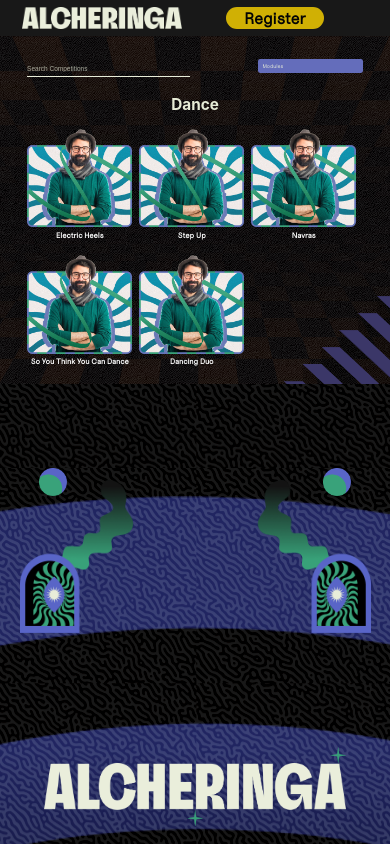
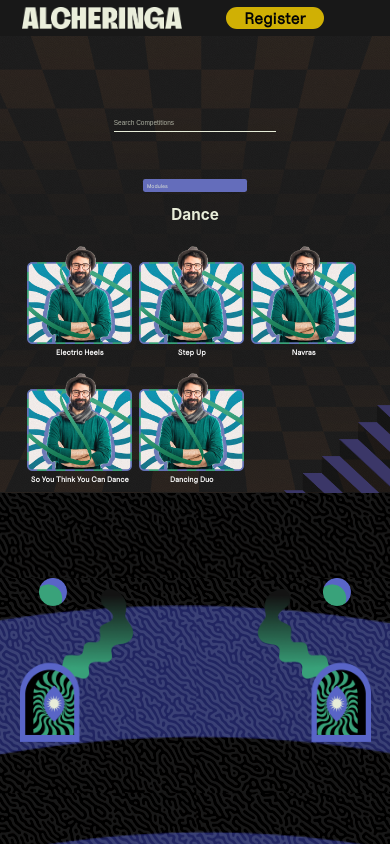
Before and after one commit to DeepakSutradhar26/competition_react, a React (Create React App) app in the folder kartavya/: page /Competitions in a window 390 px wide. Shown: the top 844 px of the page. Built offline with nearby package versions, Linux system fonts and the light colour scheme; the HTML template or start-up script is replaced by a standard one.

Commit message:
everything done

```diff
--- a/kartavya/src/body/body.css
+++ b/kartavya/src/body/body.css
@@ -13,24 +13,18 @@
 .body {
     min-height: 89.11vw;
     width: 100vw;
-    background-image: url('./body_images/bg_c-min.png');
-    background-repeat: no-repeat;
-    background-size: cover;
-    background-position: center;
-    display: flex;
-    flex-direction: column;
+    background-image: url('./body_images/Texture\ Pattern\ \(to\ be\ used\ as\ Color\ Burn\).jpg'),url('./body_images/bg_c-min.png');
+    background-repeat: repeat,repeat;
+    background-size: cover,cover;
+    background-position: center,center;
+    background-blend-mode: multiply;
+    mix-blend-mode: color-burn;
 }
 
-.body::before{
-    content: "";
+.tiles{
+    z-index: 0;
     position: absolute;
-    min-height: 89.11vw;
-    width: 100vw;
-    background: url('./body_images/Texture\ Pattern\ \(to\ be\ used\ as\ Color\ Burn\).jpg'), url('./body_images/top\ black\ overlay\ for\ infinite\ tiles-min.jpg');
-    background-repeat: repeat-y,no-repeat;
-    background-size: cover,cover;
-    background-position: center,center;
-    mix-blend-mode: color-burn;
+    -webkit-box-reflect: below;
 }
 
 .search_box {
@@ -130,18 +124,24 @@
     width: 4vw;
 }
 
+.list_container{
+    position: absolute;
+    top: 15vw;
+    right: 5.80vw;
+    height: 42.28vw;
+
+}
+
 .list {
     background: var(--color-db);
     height: 33.88vw;
     width: 26.87vw;
     position: absolute;
-    top: 19.5vw;
-    right: 5.80vw;
+    top: 5.5vw;
     box-sizing: border-box;
     display: none;
     align-items: center;
     border-radius: 0.55vw;
-    border: 2px solid red;
 }
 
 .list_active {
@@ -217,18 +217,18 @@
     width: 100vw;
     display: flex;
     justify-content: center;
-    align-items: center;
+    align-items: end;
 }
 
-.item_box::before {
+.item_box::after {
     content: '';
     min-height: 69.12vw;
     width: 100vw;
-    background-image: url('./body_images/Stairs.png');
+    background-image:url('./body_images/Stairs.png');
+    background-repeat: no-repeat;
     background-size: cover;
-    background-repeat: no-repeat;
     background-position: 46.2vw 13.8vw;
-    z-index: 1;
+    z-index: 0;
     mix-blend-mode: normal;
     position: absolute;
     animation-name: stairs;
@@ -239,11 +239,11 @@
 
 @keyframes stairs {
     0% {
-        background-position: 46.2vw 13.8vw;
+    background-position: 46.2vw 13.8vw;
     }
 
     100% {
-        background-position: 60.48vw 0.7vw;
+    background-position:60.48vw 0.7vw;
     }
 }
 
--- a/kartavya/src/body/body.jsx
+++ b/kartavya/src/body/body.jsx
@@ -2,8 +2,9 @@ import './body.css';
 import './mobile_body.css';
 import { useState } from 'react';
 import React from 'react';
-import info from './data_2.js';
+import info from './data.js';
 import titledata from './title.js';
+import stairs from './body_images/Stairs.png';
 
 const Body = () => {
 
@@ -15,33 +16,33 @@ const Body = () => {
 
     const [array, setArray] = useState([{
         key: 1,
-        category:"Dance",
+        category: "Dance",
         img: './body_images/Group 1000004203.png',
-        comp_name:"Electric Heels"
+        comp_name: "Electric Heels"
     },
     {
         key: 2,
-        category:"Dance",
+        category: "Dance",
         img: './body_images/Group 1000004203.png',
-        comp_name:"Step Up"
+        comp_name: "Step Up"
     },
     {
         key: 3,
-        category:"Dance",
+        category: "Dance",
         img: './body_images/Group 1000004203.png',
-        comp_name:"Navras"
+        comp_name: "Navras"
     },
     {
         key: 4,
-        category:"Dance",
+        category: "Dance",
         img: './body_images/Group 1000004203.png',
         comp_name: "So You Think You Can Dance"
     },
     {
         key: 5,
-        category:"Dance",
+        category: "Dance",
         img: './body_images/Group 1000004203.png',
-        comp_name:"Dancing Duo"
+        comp_name: "Dancing Duo"
     }])
 
     const handleClick = () => {
@@ -52,16 +53,16 @@ const Body = () => {
         setValue(event.target.value);
         const keyword = event.target.value;
 
-        if(keyword !==""){
-            const result = info.filter((user)=>{
+        if (keyword !== "") {
+            const result = info.filter((user) => {
                 return user.comp_name.toLowerCase().startsWith(keyword.toLowerCase());
             });
-            setArray(result.slice(0,6));
+            setArray(result.slice(0, 6));
 
-            const result_2 = titledata.filter((user_2)=>{
+            const result_2 = titledata.filter((user_2) => {
                 return user_2.toLowerCase().startsWith(keyword.toLowerCase());
             })
-            setTitle(result_2.slice(0,1));
+            setTitle(result_2.slice(0, 1));
         }
     }
 
@@ -69,8 +70,8 @@ const Body = () => {
 
         var total = [];
 
-        for(let i=0;i<info.length;i++){
-            if(info[i].category == val){
+        for (let i = 0; i < info.length; i++) {
+            if (info[i].category == val) {
                 total.push(info[i]);
                 setTitle([info[i].category]);
             }
@@ -86,6 +87,7 @@ const Body = () => {
                         <input className='search' type="text" placeholder='Search Competitions' value={value} onChange={e => onChange(e)} />
                         <div className='fa-solid fa-magnifying-glass'></div>
                     </form>
+                    <div className="list_container">
                         <div className="modules" onClick={handleClick}>
                             <p>Modules</p>
                             <div className="small_box">
@@ -110,16 +112,18 @@ const Body = () => {
                         </div>
                     </div>
                 </div>
+            </div>
             <div className="title">
                 {title.map((capital) => (<h2>{capital}</h2>))}
             </div>
             <div className="item_box" >
                 <div className="item_container">
                     {array.map((arr) => {
-                    return(<div className="icon">
+                        return (<div className="icon">
                             <img src={arr.img} className='iconsIMG' />
                             <p className='icon_text'>{arr.comp_name}</p>
-                    </div>)})}
+                        </div>)
+                    })}
                 </div>
             </div>
         </div>
--- a/kartavya/src/body/data.js
+++ b/kartavya/src/body/data.js
@@ -1,29 +1,290 @@
+const info = [{
+    key: 1,
+    category:"Dance",
+    img: './body_images/Group 1000004203.png',
+    comp_name:"Electric Heels"
+},
+{
+    key: 2,
+    category:"Dance",
+    img: './body_images/Group 1000004203.png',
+    comp_name:"Step Up"
+},
+{
+    key: 3,
+    category:"Dance",
+    img: './body_images/Group 1000004203.png',
+    comp_name:"Navras"
+},
+{
+    key: 4,
+    category:"Dance",
+    img: './body_images/Group 1000004203.png',
+    comp_name: "So You Think You Can Dance"
+},
+{
+    key: 5,
+    category:"Dance",
+    img: './body_images/Group 1000004203.png',
+    comp_name:"Dancing Duo"
+},
+{
+    key: 7,
+    category:"Vogue Nation",
+    img: './body_images/Group 1000004203.png',
+    comp_name:"Haute Couture"
+},
+{
+    key: 8,
+    category:"Vogue Nation",
+    img: './body_images/Group 1000004203.png',
+    comp_name:"States of Dress"
+},
+{
+    key: 9,
+    category:"Vogue Nation",
+    img: './body_images/Group 1000004203.png',
+    comp_name:"Glamour Nova"
+},
+{
+    key: 10,
+    category:"Class Apart",
+    img: './body_images/Group 1000004203.png',
+    comp_name:"Rap Battle"
+},
+{
+    key: 11,
+    category:"Class Apart",
+    img: './body_images/Group 1000004203.png',
+    comp_name:"BeatBash"
+},
+{
+    key: 12,
+    category:"Class Apart",
+    img: './body_images/Group 1000004203.png',
+    comp_name:"Rock-o-phonix"
+},
+{
+    key: 13,
+    category:"Class Apart",
+    img: './body_images/Group 1000004203.png',
+    comp_name:"Mr & Ms Alcheringa"
+},
+{
+    key: 14,
+    category:"Class Apart",
+    img: './body_images/Group 1000004203.png',
+    comp_name: "Crossfade"
+},
+{
+    key: 15,
+    category:"Class Apart",
+    img: './body_images/Group 1000004203.png',
+    comp_name:"Alcher Con"
+},
+{
+    key: 16,
+    category:"Music",
+    img: './body_images/Group 1000004203.png',
+    comp_name:"Voice of Alcheringa"
+},
+{
+    key: 17,
+    category:"Music",
+    img: './body_images/Group 1000004203.png',
+    comp_name:"Unplugged"
+},
+{
+    key: 18,
+    category:"Literary",
+    img: './body_images/Group 1000004203.png',
+    comp_name:"Parliamentary Debate"
+},
+{
+    key: 19,
+    category:"Literary",
+    img: './body_images/Group 1000004203.png',
+    comp_name:"Poetry Slam-Hindi"
+},
+{
+    key: 20,
+    category:"Literary",
+    img: './body_images/Group 1000004203.png',
+    comp_name:"Poetry Slam-English"
+},
+{
+    key: 21,
+    category:"Literary",
+    img: './body_images/Group 1000004203.png',
+    comp_name:"Zephyr"
+},
+{
+    key: 22,
+    category:"Literary",
+    img: './body_images/Group 1000004203.png',
+    comp_name:"Mehfil-e-Alcheringa"
+},
+{
+    key: 24,
+    category:"Art Talkies",
+    img: './body_images/Group 1000004203.png',
+    comp_name:"Live Sketching"
+},
+{
+    key: 25,
+    category:"Art Talkies",
+    img: './body_images/Group 1000004203.png',
+    comp_name:"Clay Modelling"
+},
+{
+    key: 26,
+    category:"Art Talkies",
+    img: './body_images/Group 1000004203.png',
+    comp_name:"Who is it?"
+},
+{
+    key: 27,
+    category:"Art Talkies",
+    img: './body_images/Group 1000004203.png',
+    comp_name:"Ink the tee"
+},
+{
+    key: 28,
+    category:"Art Talkies",
+    img: './body_images/Group 1000004203.png',
+    comp_name:"Face Art"
+},
+{
+    key: 29,
+    category:"Art Talkies",
+    img: './body_images/Group 1000004203.png',
+    comp_name:"Rangoli"
+},
+{
+    key: 30,
+    category:"Art Talkies",
+    img: './body_images/Group 1000004203.png',
+    comp_name:"Graffiti"
+},
+{
+    key: 31,
+    category:"Digital Dexterity",
+    img: './body_images/Group 1000004203.png',
+    comp_name:"Alcher Diva/Hunk"
+},
+{
+    key: 32,
+    category:"Digital Dexterity",
+    img: './body_images/Group 1000004203.png',
+    comp_name:"Doodle Pad"
+},
+{
+    key: 33,
+    category:"Digital Dexterity",
+    img: './body_images/Group 1000004203.png',
+    comp_name:"Custom Brush"
+},
+{
+    key: 34,
+    category:"Lights Camera Action",
+    img: './body_images/Group 1000004203.png',
+    comp_name:"Just reel it"
+},
+{
+    key: 35,
+    category:"Lights Camera Action",
+    img: './body_images/Group 1000004203.png',
+    comp_name:"Vlog Verse"
+},
+{
+    key: 37,
+    category:"Lights Camera Action",
+    img: './body_images/Group 1000004203.png',
+    comp_name:"Director's Cut"
+},
+{
+    key: 38,
+    category:"Lights Camera Action",
+    img: './body_images/Group 1000004203.png',
+    comp_name:"Snapthrillz"
+},
+{
+    key: 39,
+    category:"Sports",
+    img: './body_images/Group 1000004203.png',
+    comp_name:"5 on 5 Football"
+},
+{
+    key: 40,
+    category:"Sports",
+    img: './body_images/Group 1000004203.png',
+    comp_name:"Arm Wrestling"
+},
+{
+    key: 41,
+    category:"Sports",
+    img: './body_images/Group 1000004203.png',
+    comp_name:"Gully Cricket"
+},
+{
+    key: 42,
+    category:"Sports",
+    img: './body_images/Group 1000004203.png',
+    comp_name:"3 vs 3 Basketball"
+},
+{
+    key: 43,
+    category:"Sports",
+    img: './body_images/Group 1000004203.png',
+    comp_name:"3 vs 3 Volleyball"
+},
+{
+    key: 44,
+    category:"Quiz",
+    img: './body_images/Group 1000004203.png',
+    comp_name:"Genral Quiz"
+},
+{
+    key: 45,
+    category:"Quiz",
+    img: './body_images/Group 1000004203.png',
+    comp_name:"Buisness Quiz"
+},
+{
+    key: 46,
+    category:"Quiz",
+    img: './body_images/Group 1000004203.png',
+    comp_name:"Comic Quiz"
+},
+{
+    key: 47,
+    category:"Quiz",
+    img: './body_images/Group 1000004203.png',
+    comp_name:"Sports Quiz"
+},
+{
+    key: 48,
+    category:"Drama",
+    img: './body_images/Group 1000004203.png',
+    comp_name:"Theatrix"
+},
+{
+    key: 49,
+    category:"Drama",
+    img: './body_images/Group 1000004203.png',
+    comp_name:"Halla Bol"
+},
+{
+    key: 50,
+    category:"Drama",
+    img: './body_images/Group 1000004203.png',
+    comp_name:"Monodrama"
+},
+{
+    key: 51,
+    category:"Critical Damage",
+    img: './body_images/Group 1000004203.png',
+    comp_name:"Critical Damage"
+}];
 
-
-const data = [
-    { title: ["Dance"], key: 0,
-    img:['./body_images/Group 1000004203.png','./body_images/Group 1000004203.png','./body_images/Group 1000004203.png','./body_images/Group 1000004203.png','./body_images/Group 1000004203.png']
-    ,icons: ["Electric Heels", "Step Up", "Navras", "So You Think You Can Dance", "Dancing Duo"] },
-    { title: ["Vogue Nation"], key: 1,img:['./body_images/Group 1000004203.png','./body_images/Group 1000004203.png','./body_images/Group 1000004203.png']
-    ,icons: ["Haute Couture", "States of Dress", "Glamour Nova"] },
-    { title: ["Class Apart"], key: 2,img:['./body_images/Group 1000004203.png','./body_images/Group 1000004203.png','./body_images/Group 1000004203.png','./body_images/Group 1000004203.png','./body_images/Group 1000004203.png','./body_images/Group 1000004203.png']
-     ,icons: ["Rap Battle", "BeatBash", "Rock-o-phonix", "Mr & Ms Alcheringa", "Crossfade", "Alcher Con"] },
-    { title: ["Music"], key: 3,img:['./body_images/Group 1000004203.png','./body_images/Group 1000004203.png']
-    ,icons: ["Voice of Alcheringa", "Unplugged"] },
-    { title: ["Literary"], key: 4,img:['./body_images/Group 1000004203.png','./body_images/Group 1000004203.png','./body_images/Group 1000004203.png','./body_images/Group 1000004203.png','./body_images/Group 1000004203.png']
-     ,icons: ["Parliamentary Debate", "Poetry Slam-Hindi", "Poetry Slam-English", "Zephyr", "Mehfil-e-Alcheringa"] },
-    { title: ["Art Talkies"], key: 5,img:['./body_images/Group 1000004203.png','./body_images/Group 1000004203.png','./body_images/Group 1000004203.png','./body_images/Group 1000004203.png','./body_images/Group 1000004203.png','./body_images/Group 1000004203.png','./body_images/Group 1000004203.png']
-     ,icons: ["Live Sketching", "Clay Modelling", "Who is it?", "Ink the tee", "Face Art", "Rangoli", "Graffiti"] },
-    { title: ["Digital Dexterity"], key: 6,img:['./body_images/Group 1000004203.png','./body_images/Group 1000004203.png','./body_images/Group 1000004203.png']
-     ,icons: ["Alcher Diva/Hunk", "Doodle Pad", "Custom Brush"] },
-    { title: ["Lights Camera Action"], key: 7,img:['./body_images/Group 1000004203.png','./body_images/Group 1000004203.png','./body_images/Group 1000004203.png','./body_images/Group 1000004203.png']
-     ,icons: ["Just reel it", "Vlog Verse", "Director's Cut", "Snapthrillz"] },
-    { title: ["Sports"], key: 8,img:['./body_images/Group 1000004203.png','./body_images/Group 1000004203.png','./body_images/Group 1000004203.png','./body_images/Group 1000004203.png','./body_images/Group 1000004203.png']
-     ,icons: ["5 on 5 Football", "Arm Wrestling", "Gully Cricket", "3 vs 3 Basketball", "3 vs 3 Volleyball"] },
-    { title: ["Quiz"], key: 9,img:['./body_images/Group 1000004203.png','./body_images/Group 1000004203.png','./body_images/Group 1000004203.png','./body_images/Group 1000004203.png']
-     ,icons: ["Genral Quiz", "Buisness Quiz", "Comic Quiz", "Sports Quiz"] },
-    { title: ["Drama"], key: 10,img:['./body_images/Group 1000004203.png','./body_images/Group 1000004203.png','./body_images/Group 1000004203.png'] ,icons: ["Theatrix", "Halla Bol", "Monodrama"] },
-    { title: ["Critical Damage"], key: 11,img:['./body_images/Group 1000004203.png']
-     ,icons: ["Critical Damage"] }];
-
-export default data;
+export default info;
--- a/kartavya/src/body/data_2.js
+++ /dev/null
@@ -1,290 +0,0 @@
-const info = [{
-    key: 1,
-    category:"Dance",
-    img: './body_images/Group 1000004203.png',
-    comp_name:"Electric Heels"
-},
-{
-    key: 2,
-    category:"Dance",
-    img: './body_images/Group 1000004203.png',
-    comp_name:"Step Up"
-},
-{
-    key: 3,
-    category:"Dance",
-    img: './body_images/Group 1000004203.png',
-    comp_name:"Navras"
-},
-{
-    key: 4,
-    category:"Dance",
-    img: './body_images/Group 1000004203.png',
-    comp_name: "So You Think You Can Dance"
-},
-{
-    key: 5,
-    category:"Dance",
-    img: './body_images/Group 1000004203.png',
-    comp_name:"Dancing Duo"
-},
-{
-    key: 7,
-    category:"Vogue Nation",
-    img: './body_images/Group 1000004203.png',
-    comp_name:"Haute Couture"
-},
-{
-    key: 8,
-    category:"Vogue Nation",
-    img: './body_images/Group 1000004203.png',
-    comp_name:"States of Dress"
-},
-{
-    key: 9,
-    category:"Vogue Nation",
-    img: './body_images/Group 1000004203.png',
-    comp_name:"Glamour Nova"
-},
-{
-    key: 10,
-    category:"Class Apart",
-    img: './body_images/Group 1000004203.png',
-    comp_name:"Rap Battle"
-},
-{
-    key: 11,
-    category:"Class Apart",
-    img: './body_images/Group 1000004203.png',
-    comp_name:"BeatBash"
-},
-{
-    key: 12,
-    category:"Class Apart",
-    img: './body_images/Group 1000004203.png',
-    comp_name:"Rock-o-phonix"
-},
-{
-    key: 13,
-    category:"Class Apart",
-    img: './body_images/Group 1000004203.png',
-    comp_name:"Mr & Ms Alcheringa"
-},
-{
-    key: 14,
-    category:"Class Apart",
-    img: './body_images/Group 1000004203.png',
-    comp_name: "Crossfade"
-},
-{
-    key: 15,
-    category:"Class Apart",
-    img: './body_images/Group 1000004203.png',
-    comp_name:"Alcher Con"
-},
-{
-    key: 16,
-    category:"Music",
-    img: './body_images/Group 1000004203.png',
-    comp_name:"Voice of Alcheringa"
-},
-{
-    key: 17,
-    category:"Music",
-    img: './body_images/Group 1000004203.png',
-    comp_name:"Unplugged"
-},
-{
-    key: 18,
-    category:"Literary",
-    img: './body_images/Group 1000004203.png',
-    comp_name:"Parliamentary Debate"
-},
-{
-    key: 19,
-    category:"Literary",
-    img: './body_images/Group 1000004203.png',
-    comp_name:"Poetry Slam-Hindi"
-},
-{
-    key: 20,
-    category:"Literary",
-    img: './body_images/Group 1000004203.png',
-    comp_name:"Poetry Slam-English"
-},
-{
-    key: 21,
-    category:"Literary",
-    img: './body_images/Group 1000004203.png',
-    comp_name:"Zephyr"
-},
-{
-    key: 22,
-    category:"Literary",
-    img: './body_images/Group 1000004203.png',
-    comp_name:"Mehfil-e-Alcheringa"
-},
-{
-    key: 24,
-    category:"Art Talkies",
-    img: './body_images/Group 1000004203.png',
-    comp_name:"Live Sketching"
-},
-{
-    key: 25,
-    category:"Art Talkies",
-    img: './body_images/Group 1000004203.png',
-    comp_name:"Clay Modelling"
-},
-{
-    key: 26,
-    category:"Art Talkies",
-    img: './body_images/Group 1000004203.png',
-    comp_name:"Who is it?"
-},
-{
-    key: 27,
-    category:"Art Talkies",
-    img: './body_images/Group 1000004203.png',
-    comp_name:"Ink the tee"
-},
-{
-    key: 28,
-    category:"Art Talkies",
-    img: './body_images/Group 1000004203.png',
-    comp_name:"Face Art"
-},
-{
-    key: 29,
-    category:"Art Talkies",
-    img: './body_images/Group 1000004203.png',
-    comp_name:"Rangoli"
-},
-{
-    key: 30,
-    category:"Art Talkies",
-    img: './body_images/Group 1000004203.png',
-    comp_name:"Graffiti"
-},
-{
-    key: 31,
-    category:"Digital Dexterity",
-    img: './body_images/Group 1000004203.png',
-    comp_name:"Alcher Diva/Hunk"
-},
-{
-    key: 32,
-    category:"Digital Dexterity",
-    img: './body_images/Group 1000004203.png',
-    comp_name:"Doodle Pad"
-},
-{
-    key: 33,
-    category:"Digital Dexterity",
-    img: './body_images/Group 1000004203.png',
-    comp_name:"Custom Brush"
-},
-{
-    key: 34,
-    category:"Lights Camera Action",
-    img: './body_images/Group 1000004203.png',
-    comp_name:"Just reel it"
-},
-{
-    key: 35,
-    category:"Lights Camera Action",
-    img: './body_images/Group 1000004203.png',
-    comp_name:"Vlog Verse"
-},
-{
-    key: 37,
-    category:"Lights Camera Action",
-    img: './body_images/Group 1000004203.png',
-    comp_name:"Director's Cut"
-},
-{
-    key: 38,
-    category:"Lights Camera Action",
-    img: './body_images/Group 1000004203.png',
-    comp_name:"Snapthrillz"
-},
-{
-    key: 39,
-    category:"Sports",
-    img: './body_images/Group 1000004203.png',
-    comp_name:"5 on 5 Football"
-},
-{
-    key: 40,
-    category:"Sports",
-    img: './body_images/Group 1000004203.png',
-    comp_name:"Arm Wrestling"
-},
-{
-    key: 41,
-    category:"Sports",
-    img: './body_images/Group 1000004203.png',
-    comp_name:"Gully Cricket"
-},
-{
-    key: 42,
-    category:"Sports",
-    img: './body_images/Group 1000004203.png',
-    comp_name:"3 vs 3 Basketball"
-},
-{
-    key: 43,
-    category:"Sports",
-    img: './body_images/Group 1000004203.png',
-    comp_name:"3 vs 3 Volleyball"
-},
-{
-    key: 44,
-    category:"Quiz",
-    img: './body_images/Group 1000004203.png',
-    comp_name:"Genral Quiz"
-},
-{
-    key: 45,
-    category:"Quiz",
-    img: './body_images/Group 1000004203.png',
-    comp_name:"Buisness Quiz"
-},
-{
-    key: 46,
-    category:"Quiz",
-    img: './body_images/Group 1000004203.png',
-    comp_name:"Comic Quiz"
-},
-{
-    key: 47,
-    category:"Quiz",
-    img: './body_images/Group 1000004203.png',
-    comp_name:"Sports Quiz"
-},
-{
-    key: 48,
-    category:"Drama",
-    img: './body_images/Group 1000004203.png',
-    comp_name:"Theatrix"
-},
-{
-    key: 49,
-    category:"Drama",
-    img: './body_images/Group 1000004203.png',
-    comp_name:"Halla Bol"
-},
-{
-    key: 50,
-    category:"Drama",
-    img: './body_images/Group 1000004203.png',
-    comp_name:"Monodrama"
-},
-{
-    key: 51,
-    category:"Critical Damage",
-    img: './body_images/Group 1000004203.png',
-    comp_name:"Critical Damage"
-}];
-
-export default info;
--- a/kartavya/src/body/mobile_body.css
+++ b/kartavya/src/body/mobile_body.css
@@ -1,16 +1,18 @@
-@media (max-width: 1024px) {
-  .list {
+@media (max-width: 700px) {
+
+  .list_container{
+    position: absolute;
+    top: 21.2vh;
     right: auto;
-    top: 20vh !important;
-  }
+}
 
-  .search-box{
+  .search_box{
     height: 20vh;
   }
 
-  .container-1 {
+  .container_1 {
     flex-direction: column;
-    height: 20vh;
+    height: 20vh !important;
     justify-content: space-evenly;
   }
 
--- a/kartavya/src/footer/mobile_footer.css
+++ b/kartavya/src/footer/mobile_footer.css
@@ -5,7 +5,7 @@
 }
 
 
-@media (max-width: 1024px){
+@media (orientation: portrait){
     .navbar_footer{
        height: 10vh;
        z-index: 2;
```
Also changed, not shown: kartavya/src/body/searchlist.js (deleted, +0 -14 lines). Lines whose indentation alone changed are shown as unchanged.
